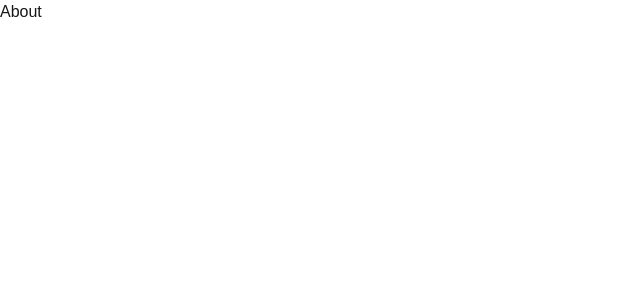
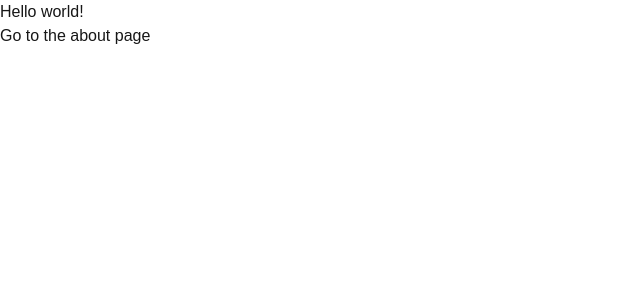
Before and after one commit to yikZero/Rav, a Next.js app: page /en/about in a window 1280 px wide. Shown: the top 300 px of the page, without its empty margins (0-640 px from the left). Built offline with nearby package versions, Linux system fonts and the light colour scheme.

Commit message:
feat: 更新页面组件以支持多语言，添加中文翻译内容

```diff
--- a/app/[locale]/about/page.tsx
+++ b/app/[locale]/about/page.tsx
@@ -1,10 +1,22 @@
 import { Link } from '@/i18n/navigation';
+import { type Locale, useTranslations } from 'next-intl';
+import { setRequestLocale } from 'next-intl/server';
+import { use } from 'react';
 
-export default function HomePage() {
+export default function Page({
+  params,
+}: {
+  params: Promise<{ locale: Locale }>;
+}) {
+  const { locale } = use(params);
+  setRequestLocale(locale);
+
+  const t = useTranslations('HomePage');
+
   return (
     <div>
-      <h1>About</h1>
-      <Link href="/"></Link>
+      <h1>{t('title')}</h1>
+      <Link href="/about">{t('about')}</Link>
     </div>
   );
 }
--- a/app/[locale]/page.tsx
+++ b/app/[locale]/page.tsx
@@ -1,7 +1,21 @@
 import { Link } from '@/i18n/navigation';
-import { useTranslations } from 'next-intl';
+import { routing } from '@/i18n/routing';
+import { type Locale, useTranslations } from 'next-intl';
+import { setRequestLocale } from 'next-intl/server';
+import { use } from 'react';
 
-export default function HomePage() {
+export function generateStaticParams() {
+  return routing.locales.map((locale) => ({ locale }));
+}
+
+export default function HomePage({
+  params,
+}: {
+  params: Promise<{ locale: Locale }>;
+}) {
+  const { locale } = use(params);
+  setRequestLocale(locale);
+
   const t = useTranslations('HomePage');
   return (
     <div>
--- a/messages/zh-CN.json
+++ b/messages/zh-CN.json
@@ -1,6 +1,6 @@
 {
   "HomePage": {
-    "title": "Hello world!",
-    "about": "Go to the about page"
+    "title": "你好！",
+    "about": "欢迎来到中文的世界"
   }
 }
```
